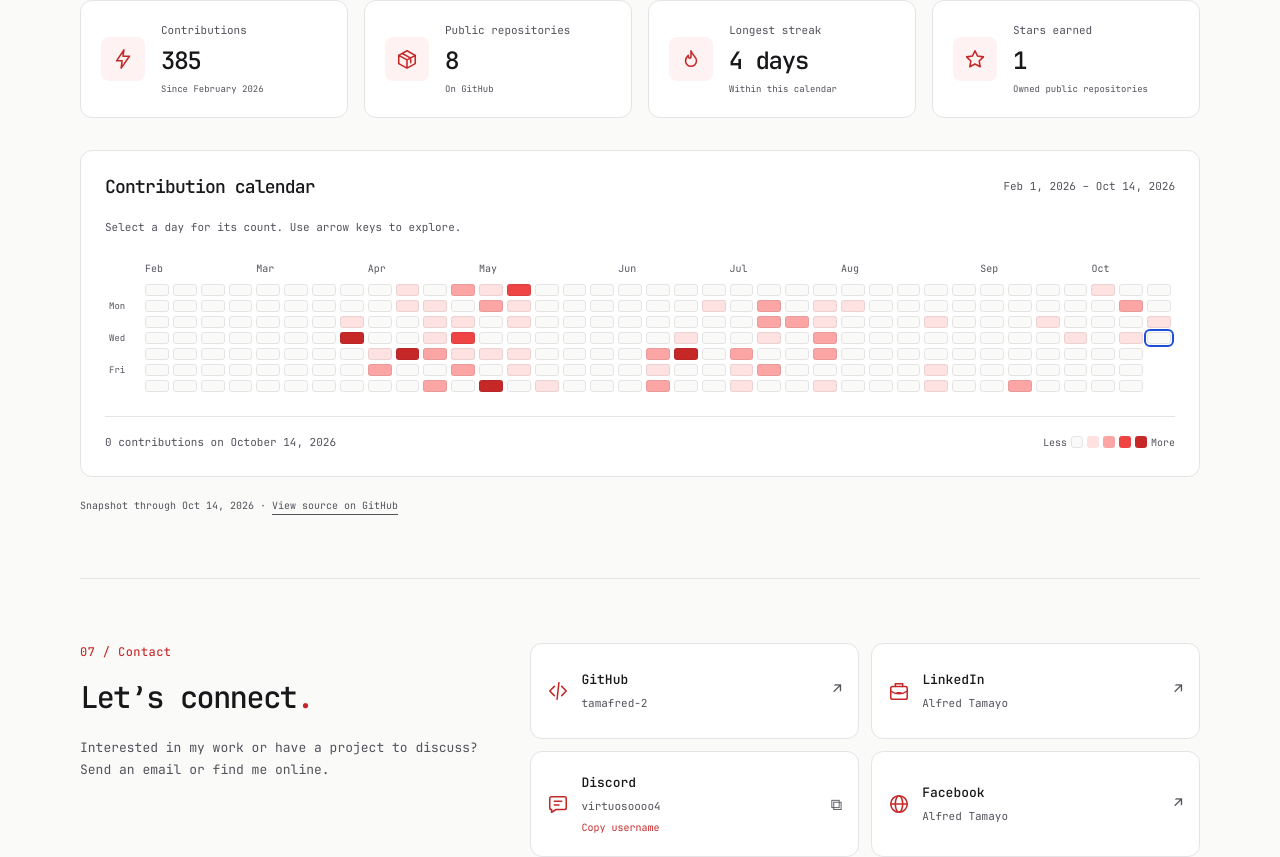
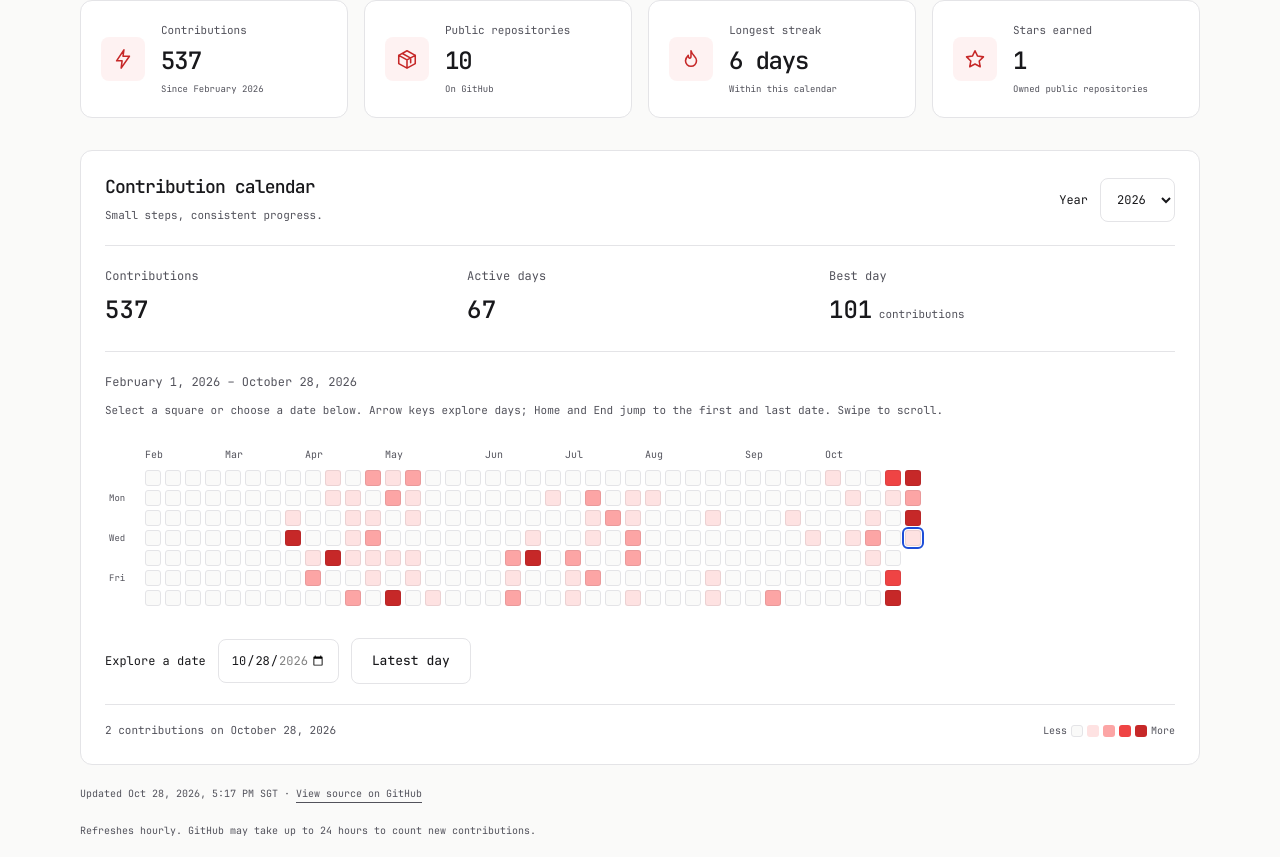
Before and after one commit to tamafred-2/tamafred-2.github.io, a Next.js app: page / in a window 1280 px wide. Shown: the part 5860-6717 px from the top of the page. Built offline with nearby package versions, Linux system fonts and the light colour scheme.

Commit message:
feat(github): improve contribution calendar and refresh activity data

```diff
--- a/app/globals.css
+++ b/app/globals.css
@@ -1261,7 +1261,8 @@ p {
   scrollbar-width: thin;
 }
 .calendar-canvas {
-  min-width: 800px;
+  width: max-content;
+  min-width: 100%;
 }
 .calendar-months {
   display: grid;
@@ -1277,29 +1278,28 @@ p {
 }
 .calendar-weekdays {
   display: grid;
-  grid-template-rows: repeat(7, 12px);
+  grid-template-rows: repeat(7, 16px);
   gap: 4px;
   width: 28px;
   flex-shrink: 0;
   font-size: 9px;
-  line-height: 12px;
+  line-height: 16px;
   color: var(--muted);
 }
 .calendar-weeks {
   display: grid;
   gap: 4px;
-  flex: 1;
   min-width: 0;
 }
 .calendar-week {
   display: grid;
-  grid-template-rows: repeat(7, 12px);
+  grid-template-rows: repeat(7, 16px);
   gap: 4px;
 }
 .contribution-day,
-.contribution-empty,
-.legend-square {
-  height: 12px;
+.contribution-empty {
+  width: 16px;
+  height: 16px;
   border-radius: 3px;
 }
 .contribution-day {
@@ -1351,6 +1351,8 @@ p {
   font-size: 10px;
 }
 .legend-square {
+  height: 12px;
+  border-radius: 3px;
   display: inline-block;
   width: 12px;
 }
@@ -1455,3 +1457,45 @@ p {
     font-size: 26px;
   }
 }
+
+.calendar-heading > div > p { margin-top: 8px; }
+.calendar-year, .calendar-date-controls {
+  display: flex;
+  align-items: center;
+  flex-wrap: wrap;
+  gap: 12px;
+  font-size: 12px;
+}
+.calendar-year select, .calendar-date-controls input {
+  min-height: 44px;
+  max-width: 100%;
+  border: 1px solid var(--border);
+  border-radius: 8px;
+  padding: 8px 12px;
+  color: var(--text);
+  background: var(--surface);
+  font: inherit;
+  color-scheme: light;
+}
+.calendar-summary {
+  display: grid;
+  grid-template-columns: repeat(3, minmax(0, 1fr));
+  gap: 16px;
+  padding-block: 20px;
+  margin: 0 0 20px;
+  border-block: 1px solid var(--border);
+}
+.calendar-summary dt { color: var(--muted); font-size: 12px; }
+.calendar-summary dd { margin: 4px 0 0; font-size: 24px; font-weight: 600; color: var(--text); }
+.calendar-summary dd span { font-size: 11px; font-weight: 400; color: var(--muted); }
+.calendar-range { font-size: 12px; margin-bottom: 8px; }
+.calendar-date-controls { margin-top: 20px; }
+.calendar-scroll { padding-block: 8px 12px; }
+.contribution-day:hover { outline: 2px solid var(--text); outline-offset: 1px; }
+@media (max-width: 479px) {
+  .calendar-summary { gap: 8px; }
+  .calendar-summary dt { font-size: 10px; }
+  .calendar-summary dd { font-size: 20px; }
+  .calendar-summary dd span { display: none; }
+  .calendar-date-controls label { flex-basis: 100%; }
+}
--- a/components/contribution-calendar.tsx
+++ b/components/contribution-calendar.tsx
@@ -1,8 +1,9 @@
 "use client";
 
-import { useRef, useState } from "react";
+import { useEffect, useRef, useState } from "react";
 import {
   buildContributionWeeks,
+  summarizeCalendar,
   type ContributionDay,
 } from "@/lib/github-calendar";
 
@@ -15,13 +16,43 @@ const dateLabel = (date: string) =>
   });
 
 export function ContributionCalendar({ days }: { days: ContributionDay[] }) {
+  const years = [...new Set(days.map((day) => day.date.slice(0, 4)))].reverse();
+  const [year, setYear] = useState(years[0] ?? "");
+  const visibleDays = days.filter((day) => day.date.startsWith(`${year}-`));
+  return (
+    <>
+      <div className="calendar-heading">
+        <div>
+          <h3>Contribution calendar</h3>
+          <p>Small steps, consistent progress.</p>
+        </div>
+        {years.length > 0 && (
+          <label className="calendar-year">
+            Year
+            <select value={year} onChange={(event) => setYear(event.target.value)}>
+              {years.map((value) => <option key={value}>{value}</option>)}
+            </select>
+          </label>
+        )}
+      </div>
+      <YearCalendar key={year} days={visibleDays} />
+    </>
+  );
+}
+
+function YearCalendar({ days }: { days: ContributionDay[] }) {
   const [selected, setSelected] = useState(days.length - 1);
+  const scroll = useRef<HTMLDivElement>(null);
+  useEffect(() => {
+    if (scroll.current) scroll.current.scrollLeft = scroll.current.scrollWidth;
+  }, []);
+  const summary = summarizeCalendar(days);
   const buttons = useRef<(HTMLButtonElement | null)[]>([]);
   const weeks = buildContributionWeeks(days);
   const indices = new Map(days.map((day, index) => [day.date, index]));
   const active = days[selected];
   const columns = {
-    gridTemplateColumns: `repeat(${weeks.length}, minmax(10px, 1fr))`,
+    gridTemplateColumns: `repeat(${weeks.length}, 16px)`,
   };
 
   function move(event: React.KeyboardEvent<HTMLButtonElement>, index: number) {
@@ -44,10 +75,17 @@ export function ContributionCalendar({ days }: { days: ContributionDay[] }) {
 
   return (
     <div className="contribution-calendar">
+      <dl className="calendar-summary">
+        <div><dt>Contributions</dt><dd>{summary.total.toLocaleString("en-US")}</dd></div>
+        <div><dt>Active days</dt><dd>{summary.activeDays.toLocaleString("en-US")}</dd></div>
+        <div><dt>Best day</dt><dd>{summary.bestDay?.count.toLocaleString("en-US") ?? 0}<span> contributions</span></dd></div>
+      </dl>
+      {days.length > 0 && <p className="calendar-range">{dateLabel(days[0].date)} &ndash; {dateLabel(days.at(-1)!.date)}</p>}
       <p id="calendar-instructions" className="calendar-help">
-        Select a day for its count. Use arrow keys to explore.
+        Select a square or choose a date below. Arrow keys explore days; Home and End jump to the first and last date. Swipe to scroll.
       </p>
       <div
+        ref={scroll}
         className="calendar-scroll"
         role="region"
         aria-label="Contribution calendar, scroll horizontally on smaller screens"
@@ -124,6 +162,34 @@ export function ContributionCalendar({ days }: { days: ContributionDay[] }) {
           </div>
         </div>
       </div>
+      {active && (
+        <div className="calendar-date-controls">
+          <label htmlFor="contribution-date">Explore a date</label>
+          <input
+            id="contribution-date"
+            type="date"
+            min={days[0].date}
+            max={days.at(-1)!.date}
+            value={active.date}
+            onChange={(event) => {
+              const index = indices.get(event.target.value);
+              if (index !== undefined) {
+                setSelected(index);
+                const cell = buttons.current[index];
+                if (cell && scroll.current) {
+                  const cellRect = cell.getBoundingClientRect();
+                  const scrollRect = scroll.current.getBoundingClientRect();
+                  scroll.current.scrollLeft += cellRect.left - scrollRect.left - scrollRect.width / 2;
+                }
+              }
+            }}
+          />
+          <button className="button button-secondary" type="button" onClick={() => {
+            setSelected(days.length - 1);
+            buttons.current[days.length - 1]?.focus();
+          }}>Latest day</button>
+        </div>
+      )}
       <div className="calendar-bottom">
         <p role="status" aria-live="polite">
           {active
--- a/components/github-activity.tsx
+++ b/components/github-activity.tsx
@@ -36,14 +36,6 @@ function ActivityIcon({
     </svg>
   );
 }
-
-const formatDate = (date: string) =>
-  new Date(`${date}T00:00:00Z`).toLocaleDateString("en-US", {
-    timeZone: "UTC",
-    month: "short",
-    day: "numeric",
-    year: "numeric",
-  });
 
 export function GitHubActivity() {
   const stats = [
@@ -113,16 +105,13 @@ export function GitHubActivity() {
         ))}
       </dl>
       <div className="github-calendar-panel">
-        <div className="calendar-heading">
-          <h3>Contribution calendar</h3>
-          <p>
-            {formatDate(snapshot.from)} – {formatDate(snapshot.to)}
-          </p>
-        </div>
         <ContributionCalendar days={snapshot.days} />
       </div>
       <p className="github-source">
-        Snapshot through {formatDate(snapshot.to)} ·{" "}
+        Updated <time dateTime={snapshot.fetchedAt}>{new Date(snapshot.fetchedAt).toLocaleString("en-US", {
+          timeZone: "Asia/Singapore", month: "short", day: "numeric", year: "numeric",
+          hour: "numeric", minute: "2-digit",
+        })} SGT</time> ·{" "}
         <a
           href={`${snapshot.profileUrl}?tab=overview&from=${snapshot.from}&to=${snapshot.to}`}
           target="_blank"
@@ -132,6 +121,7 @@ export function GitHubActivity() {
           <span className="sr-only"> (opens in a new tab)</span>
         </a>
       </p>
+      <p className="github-source">Refreshes hourly. GitHub may take up to 24 hours to count new contributions.</p>
     </section>
   );
 }
--- a/content/github.json
+++ b/content/github.json
@@ -1,12 +1,12 @@
 {
   "username": "tamafred-2",
   "profileUrl": "https://github.com/tamafred-2",
-  "fetchedAt": "2026-10-14T06:47:47.165Z",
+  "fetchedAt": "2026-10-28T09:17:37.304Z",
   "from": "2026-02-01",
-  "to": "2026-10-14",
-  "contributions": 385,
-  "longestStreak": 4,
-  "publicRepositories": 8,
+  "to": "2026-10-28",
+  "contributions": 537,
+  "longestStreak": 6,
+  "publicRepositories": 10,
   "starsEarned": 1,
   "days": [
     {
@@ -382,7 +382,7 @@
     {
       "date": "2026-04-16",
       "count": 5,
-      "level": 2
+      "level": 1
     },
     {
       "date": "2026-04-17",
@@ -412,7 +412,7 @@
     {
       "date": "2026-04-22",
       "count": 10,
-      "level": 3
+      "level": 2
     },
     {
       "date": "2026-04-23",
@@ -422,7 +422,7 @@
     {
       "date": "2026-04-24",
       "count": 5,
-      "level": 2
+      "level": 1
     },
     {
       "date": "2026-04-25",
@@ -467,7 +467,7 @@
     {
       "date": "2026-05-03",
       "count": 10,
-      "level": 3
+      "level": 2
     },
     {
       "date": "2026-05-04",
@@ -792,7 +792,7 @@
     {
       "date": "2026-07-07",
       "count": 5,
-      "level": 2
+      "level": 1
     },
     {
       "date": "2026-07-08",
@@ -1242,7 +1242,7 @@
     {
       "date": "2026-10-05",
       "count": 5,
-      "level": 2
+      "level": 1
     },
     {
       "date": "2026-10-06",
@@ -1281,13 +1281,83 @@
     },
     {
       "date": "2026-10-13",
+      "count": 2,
+      "level": 1
+    },
+    {
+      "date": "2026-10-14",
+      "count": 8,
+      "level": 2
+    },
+    {
+      "date": "2026-10-15",
+      "count": 4,
+      "level": 1
+    },
+    {
+      "date": "2026-10-16",
+      "count": 0,
+      "level": 0
+    },
+    {
+      "date": "2026-10-17",
+      "count": 0,
+      "level": 0
+    },
+    {
+      "date": "2026-10-18",
+      "count": 12,
+      "level": 3
+    },
+    {
+      "date": "2026-10-19",
       "count": 1,
       "level": 1
     },
     {
-      "date": "2026-10-14",
+      "date": "2026-10-20",
       "count": 0,
       "level": 0
+    },
+    {
+      "date": "2026-10-21",
+      "count": 0,
+      "level": 0
+    },
+    {
+      "date": "2026-10-22",
+      "count": 0,
+      "level": 0
+    },
+    {
+      "date": "2026-10-23",
+      "count": 14,
+      "level": 3
+    },
+    {
+      "date": "2026-10-24",
+      "count": 22,
+      "level": 4
+    },
+    {
+      "date": "2026-10-25",
+      "count": 20,
+      "level": 4
+    },
+    {
+      "date": "2026-10-26",
+      "count": 7,
+      "level": 2
+    },
+    {
+      "date": "2026-10-27",
+      "count": 61,
+      "level": 4
+    },
+    {
+      "date": "2026-10-28",
+      "count": 2,
+      "level": 1
     }
   ],
   "repositories": [
@@ -1295,7 +1365,14 @@
       "name": "tamafred-2.github.io",
       "url": "https://github.com/tamafred-2/tamafred-2.github.io",
       "description": "portfolio",
-      "language": null,
+      "language": "TypeScript",
+      "stars": 0
+    },
+    {
+      "name": "Owllowance",
+      "url": "https://github.com/tamafred-2/Owllowance",
+      "description": null,
+      "language": "TypeScript",
       "stars": 0
     },
     {
@@ -1311,13 +1388,6 @@
       "description": null,
       "language": "PHP",
       "stars": 0
-    },
-    {
-      "name": "tamafred-2",
-      "url": "https://github.com/tamafred-2/tamafred-2",
-      "description": null,
-      "language": null,
-      "stars": 0
     }
   ]
 }
--- a/lib/github-calendar.ts
+++ b/lib/github-calendar.ts
@@ -13,3 +13,14 @@ export function buildContributionWeeks(days: ContributionDay[]) {
     cells.slice(index * 7, index * 7 + 7),
   );
 }
+
+export function summarizeCalendar(days: ContributionDay[]) {
+  return days.reduce(
+    (summary, day) => ({
+      total: summary.total + day.count,
+      activeDays: summary.activeDays + (day.count > 0 ? 1 : 0),
+      bestDay: !summary.bestDay || day.count > summary.bestDay.count ? day : summary.bestDay,
+    }),
+    { total: 0, activeDays: 0, bestDay: null as ContributionDay | null },
+  );
+}
```
Also changed, not shown: 2 other files (tests, documents, lock files or other folders).
